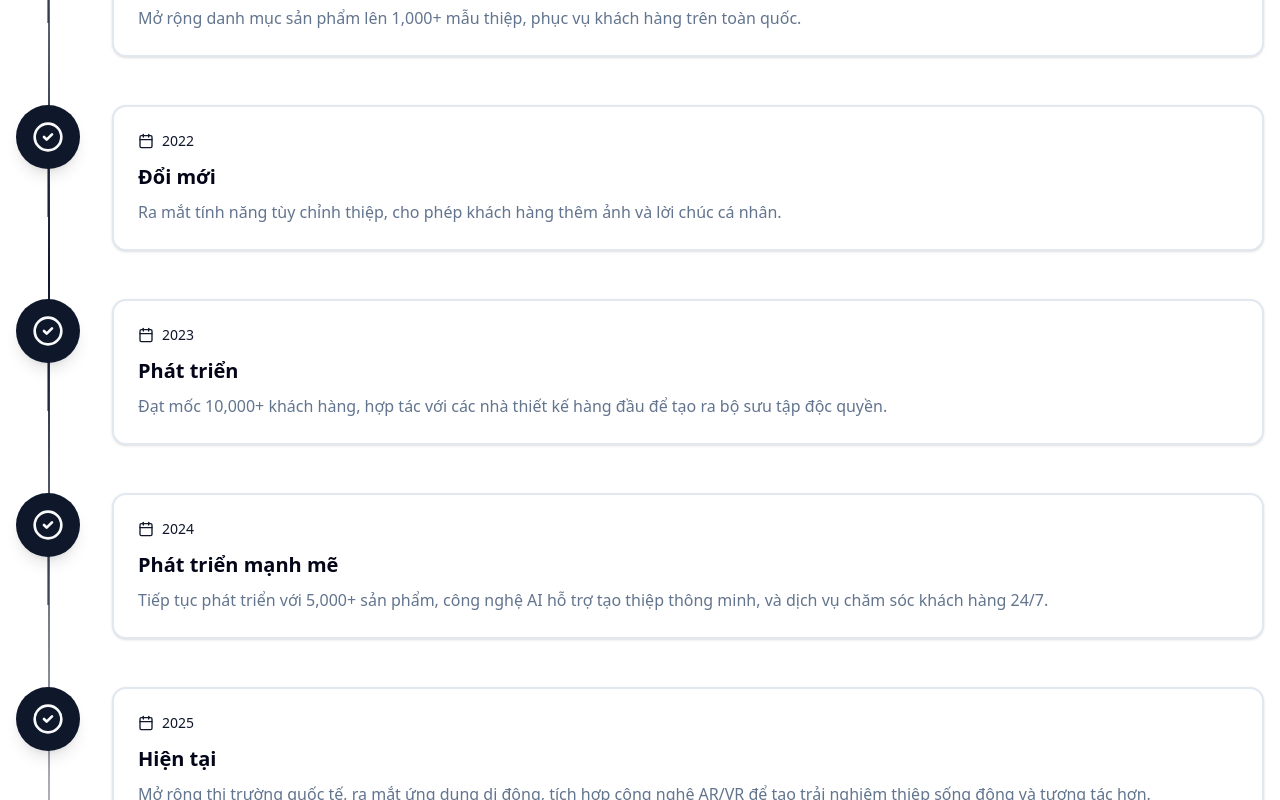
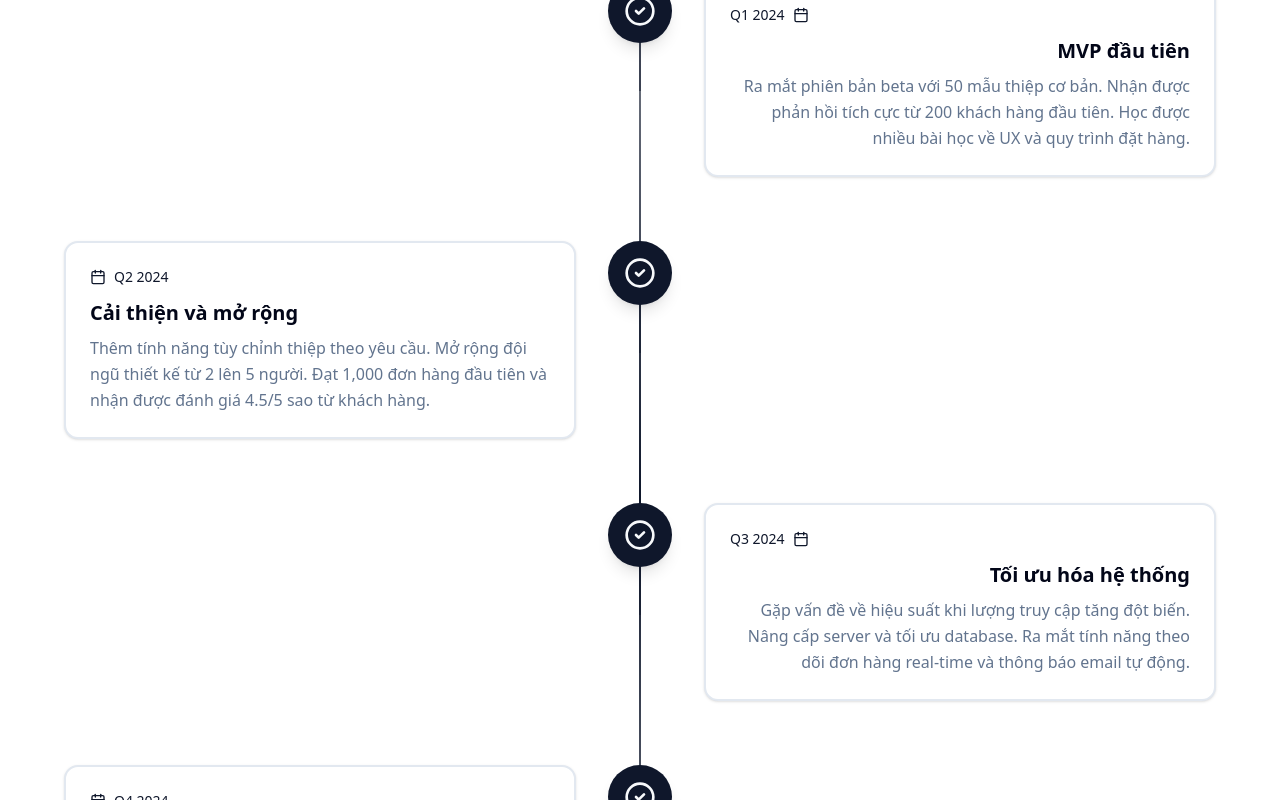
Before and after one commit to itstandu/greeting-card, a Next.js app in the folder greeting-card-web/: page /about in a window 1280 px wide. Shown: the part 3100-3900 px from the top of the page. Built offline with nearby package versions, Linux system fonts and the light colour scheme; no server answers.

Commit message:
feat(web): update AboutTimeline component with new milestones and improved layout for better user experience

```diff
--- a/greeting-card-web/components/about/AboutTimeline.tsx
+++ b/greeting-card-web/components/about/AboutTimeline.tsx
@@ -3,40 +3,40 @@ import { Calendar, CheckCircle2 } from 'lucide-react';
 
 const milestones = [
   {
-    year: '2020',
-    title: 'Khởi đầu',
+    year: '2023',
+    title: 'Ý tưởng đầu tiên',
     description:
-      'Ra mắt nền tảng với 100 mẫu thiệp đầu tiên, phục vụ khách hàng tại Hà Nội và TP.HCM.',
+      'Nhóm sinh viên IT nhận thấy nhu cầu thiệp chúc mừng online tăng cao sau đại dịch. Bắt đầu nghiên cứu thị trường và lên kế hoạch phát triển nền tảng.',
   },
   {
-    year: '2021',
-    title: 'Mở rộng',
+    year: 'Q1 2024',
+    title: 'MVP đầu tiên',
     description:
-      'Mở rộng danh mục sản phẩm lên 1,000+ mẫu thiệp, phục vụ khách hàng trên toàn quốc.',
+      'Ra mắt phiên bản beta với 50 mẫu thiệp cơ bản. Nhận được phản hồi tích cực từ 200 khách hàng đầu tiên. Học được nhiều bài học về UX và quy trình đặt hàng.',
   },
   {
-    year: '2022',
-    title: 'Đổi mới',
+    year: 'Q2 2024',
+    title: 'Cải thiện và mở rộng',
     description:
-      'Ra mắt tính năng tùy chỉnh thiệp, cho phép khách hàng thêm ảnh và lời chúc cá nhân.',
+      'Thêm tính năng tùy chỉnh thiệp theo yêu cầu. Mở rộng đội ngũ thiết kế từ 2 lên 5 người. Đạt 1,000 đơn hàng đầu tiên và nhận được đánh giá 4.5/5 sao từ khách hàng.',
   },
   {
-    year: '2023',
-    title: 'Phát triển',
+    year: 'Q3 2024',
+    title: 'Tối ưu hóa hệ thống',
     description:
-      'Đạt mốc 10,000+ khách hàng, hợp tác với các nhà thiết kế hàng đầu để tạo ra bộ sưu tập độc quyền.',
+      'Gặp vấn đề về hiệu suất khi lượng truy cập tăng đột biến. Nâng cấp server và tối ưu database. Ra mắt tính năng theo dõi đơn hàng real-time và thông báo email tự động.',
   },
   {
-    year: '2024',
-    title: 'Phát triển mạnh mẽ',
+    year: 'Q4 2024',
+    title: 'Phát triển bền vững',
     description:
-      'Tiếp tục phát triển với 5,000+ sản phẩm, công nghệ AI hỗ trợ tạo thiệp thông minh, và dịch vụ chăm sóc khách hàng 24/7.',
+      'Đạt 5,000 khách hàng thân thiết. Hợp tác với các nhà in uy tín để đảm bảo chất lượng sản phẩm. Mở rộng dịch vụ giao hàng đến 63 tỉnh thành. Bắt đầu nghiên cứu tính năng thiệp điện tử.',
   },
   {
     year: '2025',
-    title: 'Hiện tại',
+    title: 'Hướng tới tương lai',
     description:
-      'Mở rộng thị trường quốc tế, ra mắt ứng dụng di động, tích hợp công nghệ AR/VR để tạo trải nghiệm thiệp sống động và tương tác hơn.',
+      'Tiếp tục cải thiện trải nghiệm người dùng dựa trên phản hồi khách hàng. Phát triển ứng dụng mobile và tích hợp thanh toán đa dạng hơn. Mục tiêu phục vụ 10,000 khách hàng trong năm nay.',
   },
 ];
 
@@ -53,13 +53,67 @@ export function AboutTimeline() {
           </p>
         </div>
 
-        <div className="relative">
-          {/* Timeline line */}
-          <div className="from-primary/30 via-primary to-primary/30 absolute top-0 left-8 hidden h-full w-0.5 bg-gradient-to-b md:block" />
+        <div className="relative mx-auto max-w-6xl">
+          {/* Vertical timeline line - centered */}
+          <div className="from-primary/30 via-primary to-primary/30 absolute left-1/2 top-0 hidden h-full w-0.5 -translate-x-1/2 bg-gradient-to-b md:block" />
 
-          <div className="space-y-12">
-            {milestones.map((milestone, index) => (
-              <div key={index} className="relative flex items-start gap-6 md:gap-8">
+          <div className="space-y-12 md:space-y-16">
+            {milestones.map((milestone, index) => {
+              const isEven = index % 2 === 0;
+              return (
+                <div key={index} className="relative flex items-start gap-4 md:gap-8">
+                  {/* Left side - Card for even items on desktop */}
+                  {isEven ? (
+                    <>
+                      <div className="hidden flex-1 md:block">
+                        <Card className="hover:border-primary/50 border-2 transition-all hover:shadow-lg">
+                          <CardContent className="p-6">
+                            <div className="text-primary mb-3 flex items-center gap-2 text-sm font-medium">
+                              <Calendar className="h-4 w-4" />
+                              <span>{milestone.year}</span>
+                            </div>
+                            <h3 className="text-foreground mb-2 text-xl font-semibold">
+                              {milestone.title}
+                            </h3>
+                            <p className="text-muted-foreground leading-relaxed">
+                              {milestone.description}
+                            </p>
+                          </CardContent>
+                        </Card>
+                      </div>
+                      {/* Spacer for timeline dot */}
+                      <div className="relative z-10 flex shrink-0 items-center justify-center">
+                        <div className="bg-primary flex h-16 w-16 items-center justify-center rounded-full shadow-lg">
+                          <CheckCircle2 className="text-primary-foreground h-8 w-8" />
+                        </div>
+                        {index < milestones.length - 1 && (
+                          <div className="bg-primary/50 absolute top-16 left-1/2 hidden h-12 w-0.5 -translate-x-1/2 md:block" />
+                        )}
+                      </div>
+                      {/* Empty space on right for even items */}
+                      <div className="hidden flex-1 md:block" />
+                      {/* Mobile view - card on right */}
+                      <div className="flex-1 md:hidden">
+                        <Card className="hover:border-primary/50 border-2 transition-all hover:shadow-lg">
+                          <CardContent className="p-6">
+                            <div className="text-primary mb-3 flex items-center gap-2 text-sm font-medium">
+                              <Calendar className="h-4 w-4" />
+                              <span>{milestone.year}</span>
+                            </div>
+                            <h3 className="text-foreground mb-2 text-xl font-semibold">
+                              {milestone.title}
+                            </h3>
+                            <p className="text-muted-foreground leading-relaxed">
+                              {milestone.description}
+                            </p>
+                          </CardContent>
+                        </Card>
+                      </div>
+                    </>
+                  ) : (
+                    <>
+                      {/* Empty space on left for odd items */}
+                      <div className="hidden flex-1 md:block" />
                       {/* Timeline dot */}
                       <div className="relative z-10 flex shrink-0 items-center justify-center">
                         <div className="bg-primary flex h-16 w-16 items-center justify-center rounded-full shadow-lg">
@@ -69,22 +123,28 @@ export function AboutTimeline() {
                           <div className="bg-primary/50 absolute top-16 left-1/2 hidden h-12 w-0.5 -translate-x-1/2 md:block" />
                         )}
                       </div>
-
-                {/* Content */}
-                <Card className="hover:border-primary/50 flex-1 border-2 transition-all hover:shadow-lg">
+                      {/* Right side - Card for odd items */}
+                      <div className="flex-1">
+                        <Card className="hover:border-primary/50 border-2 transition-all hover:shadow-lg">
                           <CardContent className="p-6">
-                    <div className="text-primary mb-3 flex items-center gap-2 text-sm font-medium">
+                            <div className="text-primary mb-3 flex items-center gap-2 text-sm font-medium md:justify-end md:flex-row-reverse">
                               <Calendar className="h-4 w-4" />
                               <span>{milestone.year}</span>
                             </div>
-                    <h3 className="text-foreground mb-2 text-xl font-semibold">
+                            <h3 className="text-foreground mb-2 text-xl font-semibold md:text-right">
                               {milestone.title}
                             </h3>
-                    <p className="text-muted-foreground leading-relaxed">{milestone.description}</p>
+                            <p className="text-muted-foreground leading-relaxed md:text-right">
+                              {milestone.description}
+                            </p>
                           </CardContent>
                         </Card>
                       </div>
-            ))}
+                    </>
+                  )}
+                </div>
+              );
+            })}
           </div>
         </div>
       </div>
```
Lines whose indentation alone changed are shown as unchanged.
